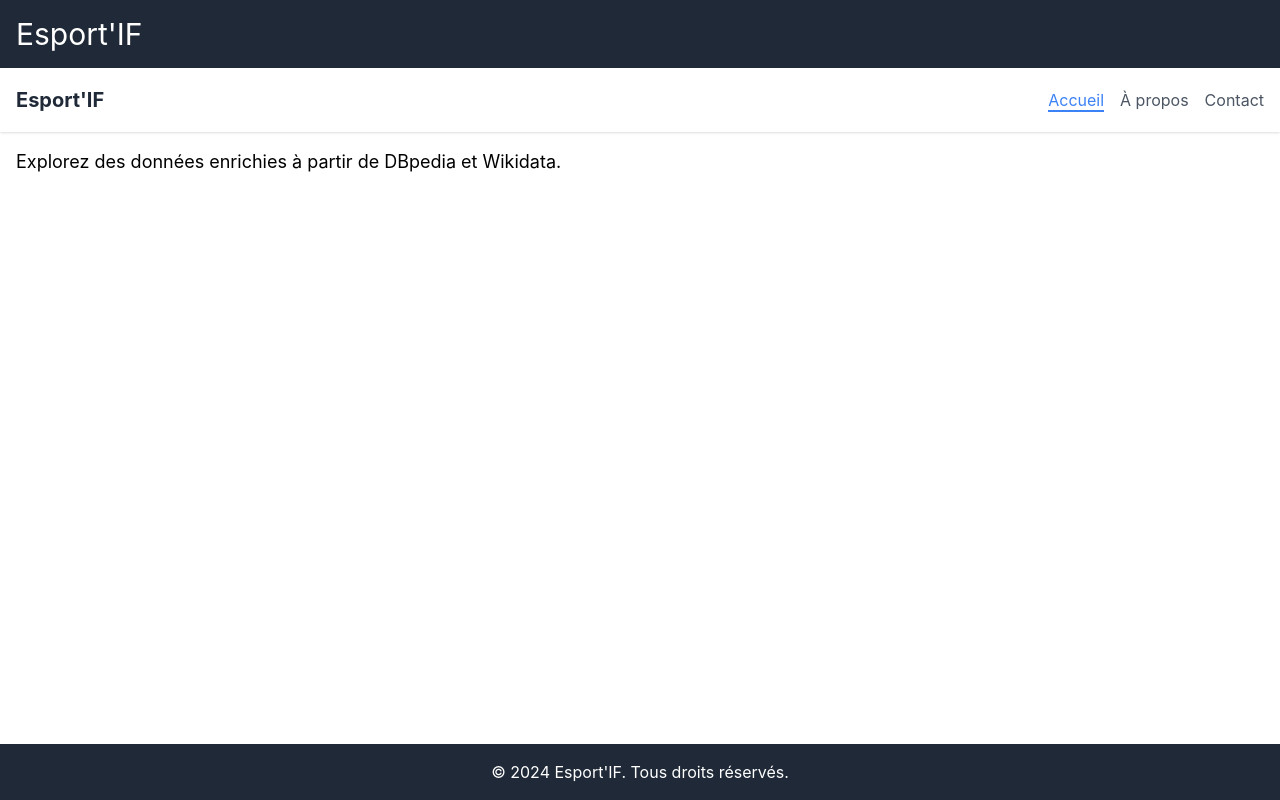
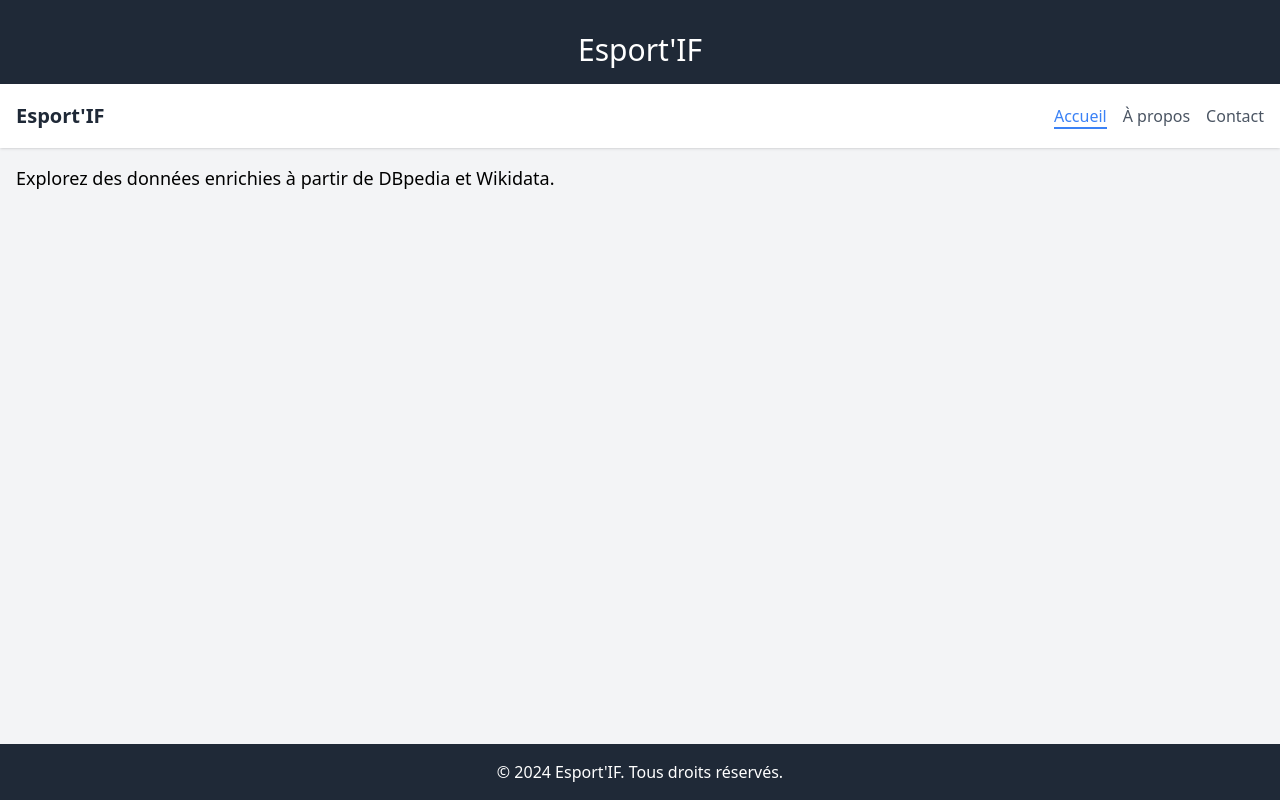
Before and after one commit to yolaatar/esportif, a React (Create React App) app: page / in a window 1280 px wide. Built offline with nearby package versions, Linux system fonts and the light colour scheme.

Commit message:
dernier modif pour la base

```diff
--- a/src/index.css
+++ b/src/index.css
@@ -1,17 +1,13 @@
+/* src/index.css */
 @tailwind base;
 @tailwind components;
 @tailwind utilities;
 
+/* Styles personnalisés si nécessaire */
 body {
-	margin: 0;
-	font-family: -apple-system, BlinkMacSystemFont, "Segoe UI", "Roboto", "Oxygen",
-		"Ubuntu", "Cantarell", "Fira Sans", "Droid Sans", "Helvetica Neue",
-		sans-serif;
-	-webkit-font-smoothing: antialiased;
-	-moz-osx-font-smoothing: grayscale;
+	@apply bg-gray-100;
 }
 
-code {
-	font-family: source-code-pro, Menlo, Monaco, Consolas, "Courier New",
-		monospace;
+header h1 {
+	@apply text-4xl text-center mt-4;
 }
```
